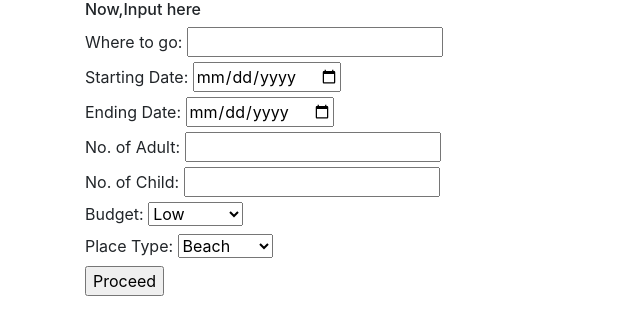
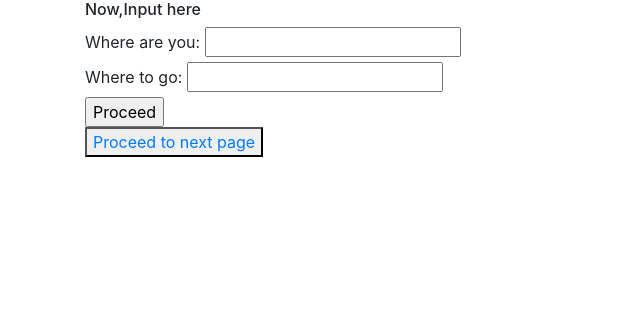
Before and after one commit to DipikaPawar12/travoyager-travel-recommendation-, a Django app: page /userInput in a window 1280 px wide. Shown: the part 56-391 px from the top of the page, without its empty margins (0-640 px from the left). Run offline with Django 3.2, Linux system fonts and the light colour scheme; some libraries are stand-ins or nearby versions.

Commit message:
Quite changed in models.py, Comments added in view.py and Splitted userInput HTML file

```diff
--- a/travel_recommand/travel/Templates/userInput.html
+++ b/travel_recommand/travel/Templates/userInput.html
@@ -4,40 +4,17 @@
 
 
 <form method="GET">
-    <label for="location">Where to go:</label>
-    <input type="text" name="location" required>
+    <label for="source">Where are you:</label>
+    <input type="text" name="source" required />
     <br>
-    <label for="starting_date">Starting Date:</label>
-    <input type="date" id="starting_date" name="starting_date" required>
+    <label for="dest_name">Where to go:</label>
+    <input type="text" name="dest_name" required />
     <br>
-    <label for="ending_date">Ending Date:</label>
-    <input type="date" id="ending_date" name="ending_date" required>
+    <input type="submit" value="Proceed" >
     <br>
-    <label for="no_of_adult">No. of Adult:</label>
-    <input type="number" id="no_of_adult" name="no_of_adult" min="1">
-    <br>
-    <label for="no_of_child">No. of Child:</label>
-    <input type="number" id="no_of_child" name="no_of_child" min="0">
-    <br>
-    <label for="budget">Budget:</label>
-    <select name="budget" id="budget">
-    <option value="low">Low</option>
-    <option value="moderate">Moderate</option>
-    <option value="high">High</option>
-    </select>
-    <br>
-    <label for="visit_place_type">Place Type:</label>
-    <select name="visit_place_type" id="visit_place_type">
-    <option value="beach">Beach</option>
-    <option value="shopping">Shopping</option>
-    <option value="historical">Historical</option>
-    <option value="tracking">Tracking</option>
-    <option value="religious">Religious</option>
-    <option value="relaxing">Relaxing</option>
-    </select>
-    <br>
-    <input type="submit" value="Proceed">
-
+    <button>
+        <a href="split_userInput">Proceed to next page</a>
+    </button>
 </form>
 
 {% endblock %}
--- a/travel_recommand/travel/models.py
+++ b/travel_recommand/travel/models.py
@@ -17,14 +17,14 @@ class User(models.Model):
 class User_Account(models.Model):
     account_id=models.IntegerField(primary_key=True,auto_created=True)
     user_id=models.ForeignKey(User,default=1,on_delete=models.SET_DEFAULT)
-    acount_balance=models.FloatField()
+    account_balance=models.FloatField()
 
     def __str__(self):
         return str(self.account_id)
 
 class Destination(models.Model):
     dest_id=models.IntegerField(primary_key=True,auto_created=True)
-    dest_name=models.CharField(max_length=200)
+    dest_name=models.CharField(max_length=200,unique=True)
     state=models.CharField(max_length=200)
     temprature=models.FloatField()
     humidity=models.FloatField()
@@ -81,7 +81,7 @@ class User_Input(models.Model):
     trip_id=models.IntegerField(primary_key=True,auto_created=True)
     user_id=models.ForeignKey(User,default=1,on_delete=models.SET_DEFAULT)
     dest_id=models.ForeignKey(Destination,default=1,on_delete=models.SET_DEFAULT)
-    location=models.CharField(max_length=100)
+    #source_id=models.ForeignKey(Destination,default=1,on_delete=models.SET_DEFAULT)
     starting_date=models.DateField()
     ending_date=models.DateField()
     no_of_adult =models.IntegerField()
--- a/travel_recommand/travel/urls.py
+++ b/travel_recommand/travel/urls.py
@@ -6,5 +6,6 @@ urlpatterns = [
     url(r'^userRegister$', userRegister, name='userRegister'),
     url(r'^userInput$', userInput, name='userInput'),
     url(r'^userLogin$', userLogin, name='userLogin'),
+    url(r'^split_userInput$', split_userInput, name='split_userInput'),
 
 ]
--- a/travel_recommand/travel/views.py
+++ b/travel_recommand/travel/views.py
@@ -4,8 +4,8 @@ from .models import *
 def index(request):
     return render(request, 'index.html')
 
-def userRegister(request):
-    if request.method == 'POST':
+def userRegister(request): #register page
+    if request.method == 'POST': #if tap on submit button
         username = request.POST.get('username')
         password = request.POST.get('password')
         cpassword = request.POST.get('cpassword')
@@ -14,22 +14,22 @@ def userRegister(request):
         dob = request.POST.get('dob')
         gender = request.POST.get('gender')
 
-        if cpassword == password:
-            if(gender=='Male'):
+        if cpassword == password: #check confirm password with password
+            if(gender=='Male'): #convert into single char
                 gender='M'
             elif(gender=='Female'):
                 gender='F'
             else:
                 gender='O'
 
-            user = User(username=username, password=password,                        # Create object of table to store the data
+            user = User(username=username, password=password,                        #Query to store user info
                         email=email, contact=contact, gender=gender, dob=dob)
             try:
                 user.save()
-                return render(request, 'userInput.html')
+                return render(request, 'userInput.html') #after successfully submitted User can give response in User Input page
             except Exception as e:
                 print(e)
-                errors = "*We found the same username or email id in our data. These should be unique. Try some new"
+                errors = "*We found the same username or email id in our data. These should be unique. Try some new" #throw Exception if same data is found
                 context = {
                     'username': username,
                     'mail': email,
@@ -37,10 +37,10 @@ def userRegister(request):
                     'gender': gender,
                     'errors': errors,
                     'dob': dob,
-                }
-                return render(request, 'userRegister.html', context)
+                } #stay this details as user entered ,not removing everything
+                return render(request, 'userRegister.html', context) #otherwise User Register HTML displays
         else:
-            errors = "*Both the passwords are not matching. Try again"
+            errors = "*Both the passwords are not matching. Try again" #both passwords aren't match
             context = {
                     'username': username,
                     'mail': email,
@@ -48,13 +48,13 @@ def userRegister(request):
                     'gender': gender,
                     'errors': errors,
                     'dob': dob,
-            }
-            return render(request, 'userRegister.html', context)
+            } #stay this details as user entered ,not removing everything
+            return render(request, 'userRegister.html', context) #otherwise User Register HTML displays
 
-    return render(request, 'userRegister.html')
+    return render(request, 'userRegister.html') #otherwise User Register HTML displays
 
 def userLogin(request):
-    if request.method == "POST":                                            # If Got response from Login Form
+    if request.method == "POST": # If Got response from Login Form
         username = request.POST.get('username')
         password = request.POST.get('password')
 
@@ -67,14 +67,17 @@ def userLogin(request):
 
         if user_obj is None:
             error = "*Username you entered doesn't exist"
-            return render(request, "userLogin.html", {"errors": error})
+            return render(request, "userLogin.html", {"errors": error}) #Username doesn't exist
         elif not user_obj.password == password:
             errors = "*Invalid password"
-            return render(request, "userLogin.html", {"errors": errors, "username": username})
+            return render(request, "userLogin.html", {"errors": errors, "username": username})  #Password doesn't match
         else:
-            return render(request, 'userInput.html')
+            return render(request, 'userInput.html') #after successfully submitted User can give response in User Input page
 
-    return render(request, 'userLogin.html')
+    return render(request, 'userLogin.html') #otherwise diplays Log IN HTML page
 
 def userInput(request):
-    return render(request, 'userInput.html')
+    return render(request, 'userInput.html') #after successfully submitted User can give response in User Input page
+
+def split_userInput(request):
+    return render(request, 'split_userInput.html') #after successfully submitted User can give response in User Input page
```
Also changed, not shown: travel_recommand/travel/Templates/split_userInput.html (added, +38 -0 lines), travel_recommand/db.sqlite3, travel_recommand/travel/migrations/0004_auto_20210320_2302.py (added).
